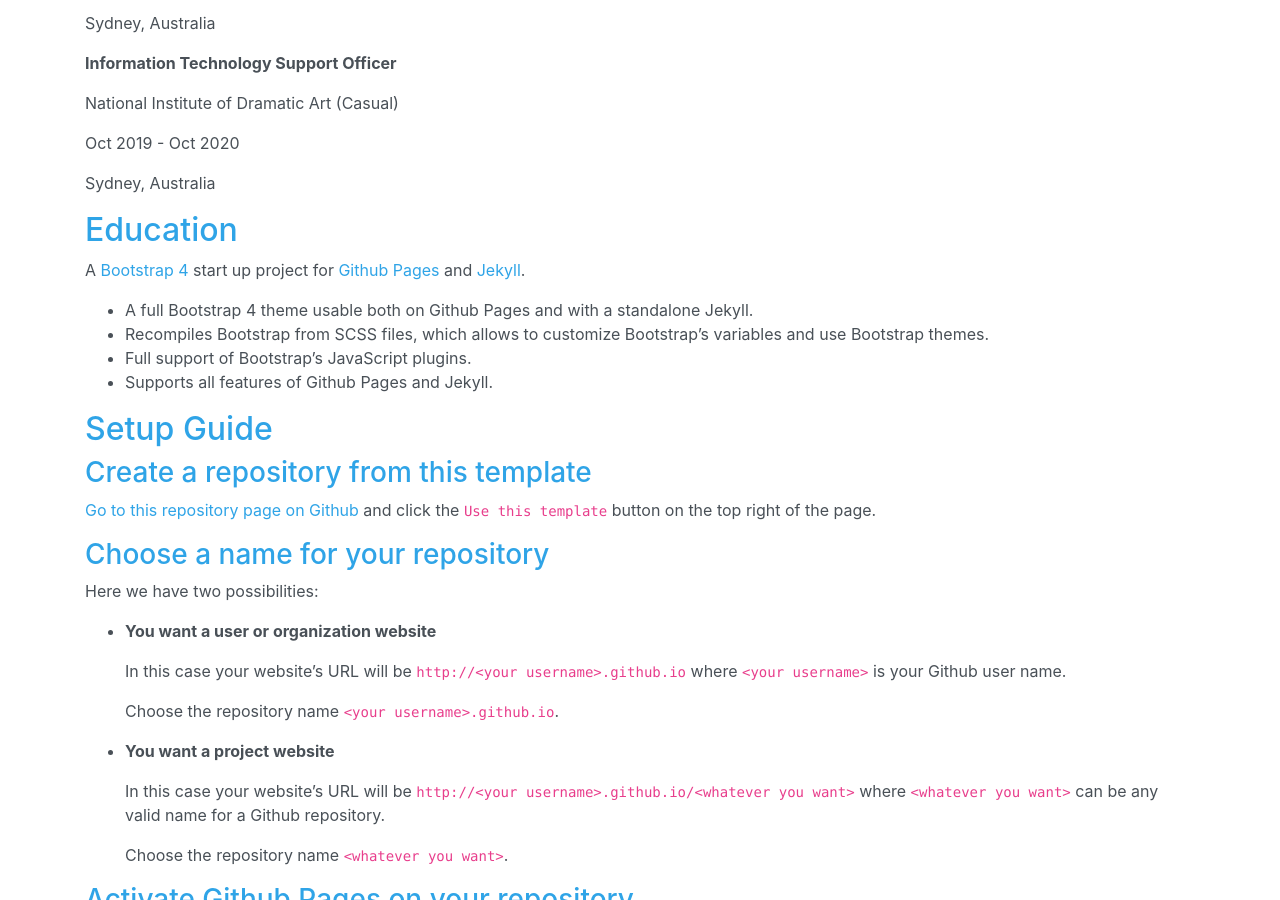
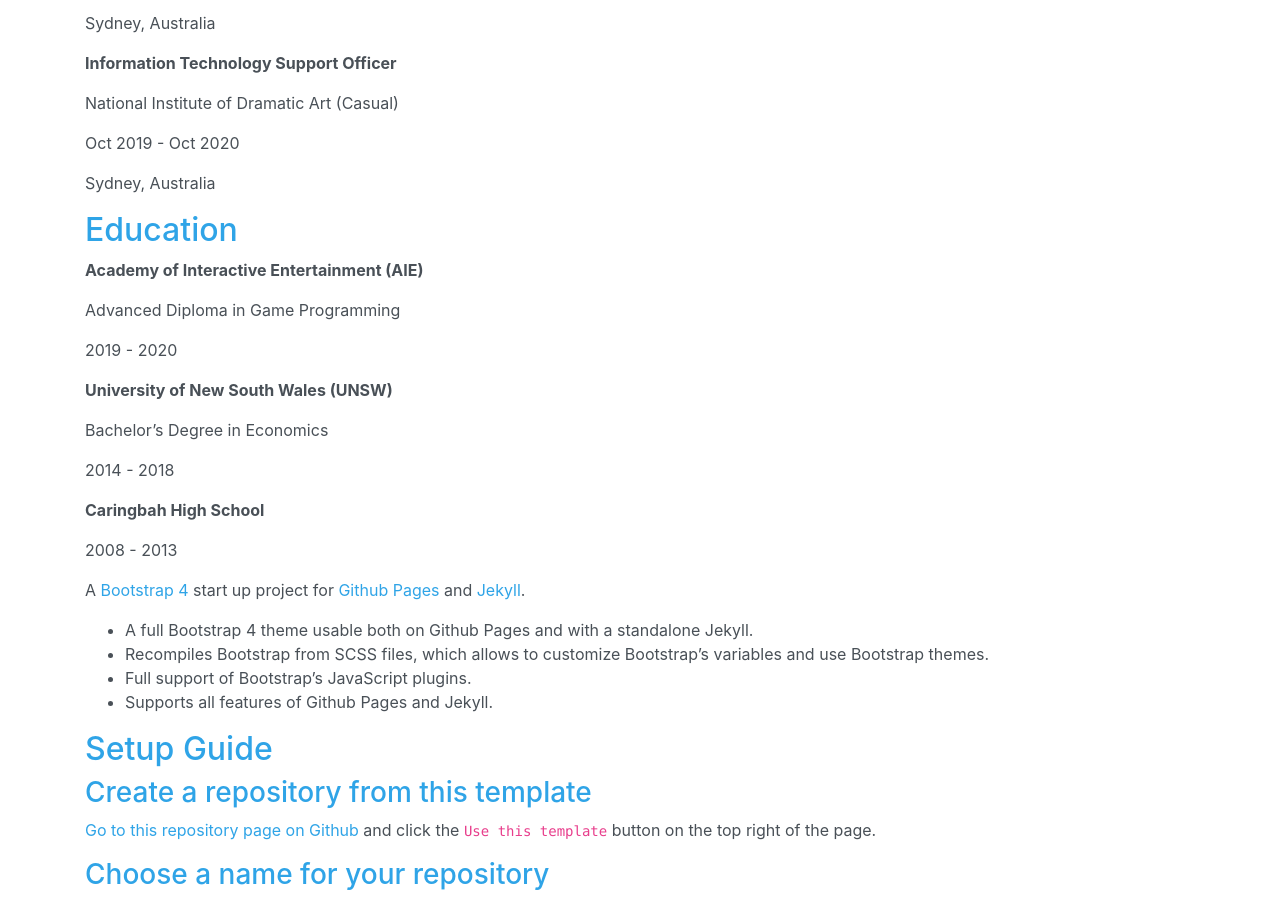
Before and after one commit to Twillij/twillij.github.io, a Jekyll site: the page built from index.md, in a window 1280 px wide and 900 px high, scrolled down 315 px. Built offline with Jekyll 4.4.1, drawn with Linux system fonts in a browser that asks for light colours.

Commit message:
added education

```diff
--- a/index.md
+++ b/index.md
@@ -13,6 +13,7 @@
 
 Sydney, Australia
 
+
 **Information Technology Support Officer**
 
 National Institute of Dramatic Art (Casual)
@@ -21,7 +22,28 @@
 
 Sydney, Australia
 
+
 ## Education
+
+**Academy of Interactive Entertainment (AIE)**
+
+Advanced Diploma in Game Programming
+
+2019 - 2020
+
+
+**University of New South Wales (UNSW)**
+
+Bachelor's Degree in Economics
+
+2014 - 2018
+
+
+**Caringbah High School**
+
+2008 - 2013
+
+
 
 A [Bootstrap 4](https://getbootstrap.com/) start up project for [Github Pages](https://pages.github.com/) and [Jekyll](https://jekyllrb.com/).
 
```
